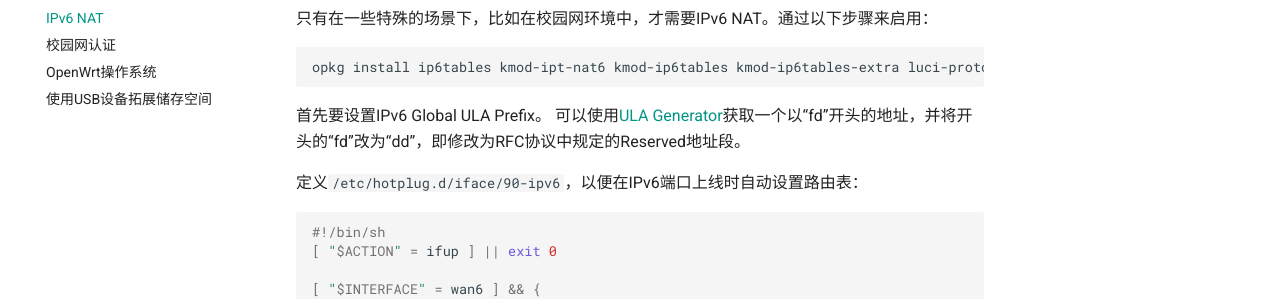
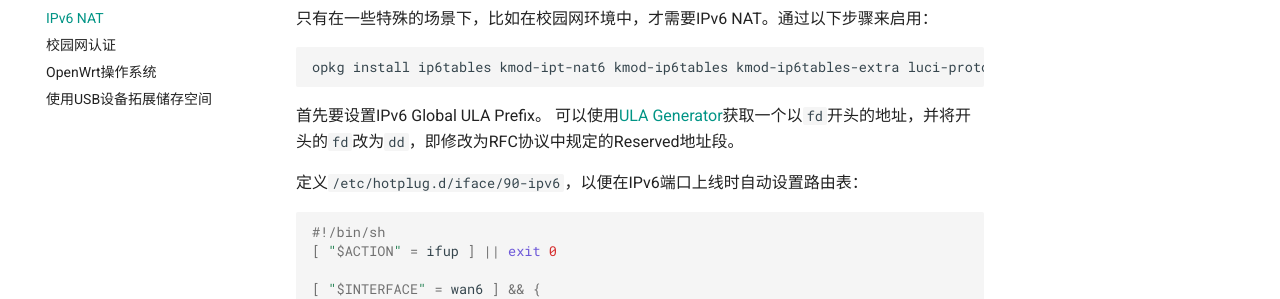
Before and after one commit to gzhu-team-509/Carrier9-info, an MkDocs documentation site: the page built from docs/IPv6-NAT.md, in a window 1280 px wide. Shown: the part 174-473 px from the top of the page. Built offline with MkDocs 1.6.1 and Material for MkDocs 9.7.7, drawn with Linux system fonts in a browser that asks for light colours; comment, search, counter and statistics services are not loaded.

Commit message:
使用行内代码样式

````diff
--- a/docs/IPv6-NAT.md
+++ b/docs/IPv6-NAT.md
@@ -7,7 +7,7 @@ opkg install ip6tables kmod-ipt-nat6 kmod-ip6tables kmod-ip6tables-extra luci-pr
 ```
 
 首先要设置IPv6 Global ULA Prefix。
-可以使用[ULA Generator](https://cd34.com/rfc4193/)获取一个以“fd”开头的地址，并将开头的“fd”改为“dd”，即修改为RFC协议中规定的Reserved地址段。
+可以使用[ULA Generator](https://cd34.com/rfc4193/)获取一个以`fd`开头的地址，并将开头的`fd`改为`dd`，即修改为RFC协议中规定的Reserved地址段。
 
 定义`/etc/hotplug.d/iface/90-ipv6`，以便在IPv6端口上线时自动设置路由表：
 
````
